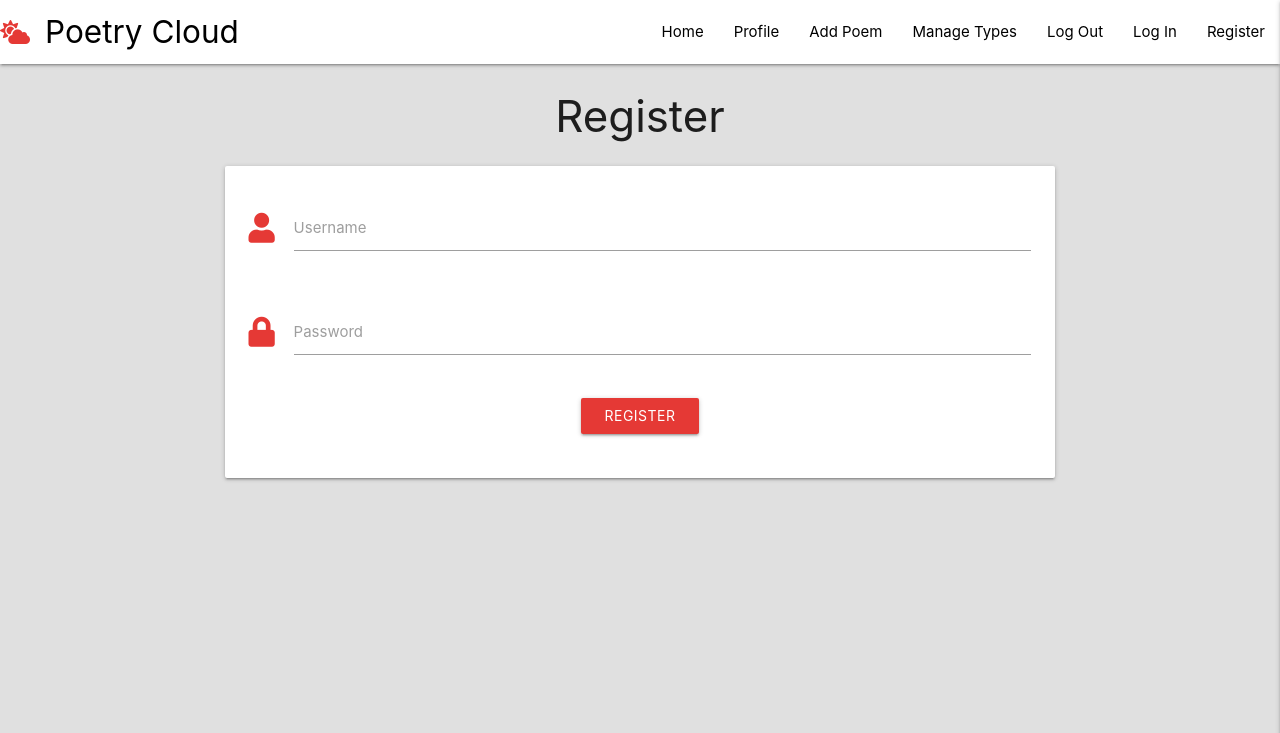
After one commit to Code-Institute-Submissions/poetry_cloud, a Flask app: page /register in a window 1280 px wide. The commit adds this page. Shown: the top 733 px of the page. Run offline with Flask 2, Linux system fonts and the light colour scheme; some libraries are stand-ins or nearby versions.

Commit message:
Styled colours in navbar and added register form

```diff
--- a/app.py
+++ b/app.py
@@ -4,6 +4,7 @@ from flask import (
     redirect, request, session, url_for)
 from flask_pymongo import PyMongo
 from bson.objectid import ObjectId
+from werkzeug.security import generate_password_hash, check_password_hash
 if os.path.exists("env.py"):
     import env
 
@@ -16,7 +17,8 @@ app.secret_key = os.environ.get("SECRET_KEY")
 
 mongo = PyMongo(app)
 
-
+# Here, the @app.route decorator is used to bind the URL to the get_poems function.
+# As a result, when the user visits the URL, the output of the function will render in the browser.
 @app.route("/")
 @app.route("/get_poems")
 def get_poems():
@@ -24,6 +26,12 @@ def get_poems():
     return render_template("poems.html", poems=poems)
 
 
+@app.route("/register", methods=["GET", "POST"])
+def register():
+    return render_template("register.html")
+
+
+# How and where to run the application.
 if __name__ == "__main__":
     app.run(host=os.environ.get("IP"),
             port=int(os.environ.get("PORT")),
--- a/static/css/style.css
+++ b/static/css/style.css
@@ -1,3 +1,7 @@
 body {
     background-color: #e0e0e0;
 }
+
+nav ul a {
+    color: black;
+}
--- a/templates/base.html
+++ b/templates/base.html
@@ -15,18 +15,18 @@
 
     <header>
      <!-- top navbar-->
-         <nav class="red darken-1">
+         <nav class="white">
             <div class="nav-wrapper">
-            <a href="{{ url_for('get_poems') }}" class="brand-logo"><i class="fas fa-cloud-sun"></i>Poetry Cloud</a>
-            <a href="#" data-target="mobile-demo" class="sidenav-trigger right"><i class="fas fa-bars"></i></a>
+            <a href="{{ url_for('get_poems') }}" class="brand-logo black-text"><i class="fas fa-cloud-sun red-text text-darken-1"></i>Poetry Cloud</a>
+            <a href="#" data-target="mobile-demo" class="sidenav-trigger right"><i class="fas fa-bars red-text text-darken-1"></i></a>
             <ul class="right hide-on-med-and-down">
                 <li><a href="{{ url_for('get_poems') }}">Home</a></li>
+                <li><a href="#">Profile</a></li>
                 <li><a href="#">Add Poem</a></li>
-                <li><a href="#">Profile</a></li>
                 <li><a href="#">Manage Types</a></li>
                 <li><a href="#">Log Out</a></li>
                 <li><a href="#">Log In</a></li>
-                <li><a href="#">Register</a></li>
+                <li><a href="{{ url_for('register') }}">Register</a></li>
 
             </ul>
             </div>
@@ -35,12 +35,12 @@
         <ul class="sidenav" id="mobile-demo">
             <li><h4 class="center-align red-text">Poetry Cloud</h4></li>
             <li><a href="{{ url_for('get_poems') }}">Home</a></li>
+            <li><a href="#">Profile</a></li>
             <li><a href="#">Add Poem</a></li>
-            <li><a href="#">Profile</a></li>
             <li><a href="#">Manage Types</a></li>
             <li><a href="#">Log Out</a></li>
             <li><a href="#">Log In</a></li>
-            <li><a href="#">Register</a></li>
+            <li><a href="{{ url_for('register') }}">Register</a></li>
         </ul>
     </header>
 
--- /dev/null
+++ b/templates/register.html
@@ -0,0 +1,32 @@
+{% extends "base.html" %}
+{% block content %}
+
+    <h3 class="center-align">Register</h3>
+
+    <div class="row">
+        <form class="col s12 m8 offset-m2" method="POST" action="{{ url_for('register') }}">
+            <div class="card-panel">
+                <div class="row">
+                    <div class="input-field col s12">
+                        <i class="fas fa-user prefix red-text text-darken-1"></i>
+                        <input id="username" name="username" type="text" class="validate">
+                        <label for="username">Username</label>
+                    </div>
+                </div>
+                <div class="row">
+                    <div class="input-field col s12">
+                        <i class="fas fa-lock prefix red-text text-darken-1"></i>
+                        <input id="password" name="password" type="password" class="validate">
+                        <label for="password">Password</label>
+                    </div>
+                </div>
+                <div class="row center-align">
+                    <button class="btn waves-effect red darken-1" type="submit" name="action">Register
+                        <i class="material-icons right"></i>
+                    </button>
+                </div>
+            </div>
+        </form>
+    </div>
+
+{% endblock %}
```
